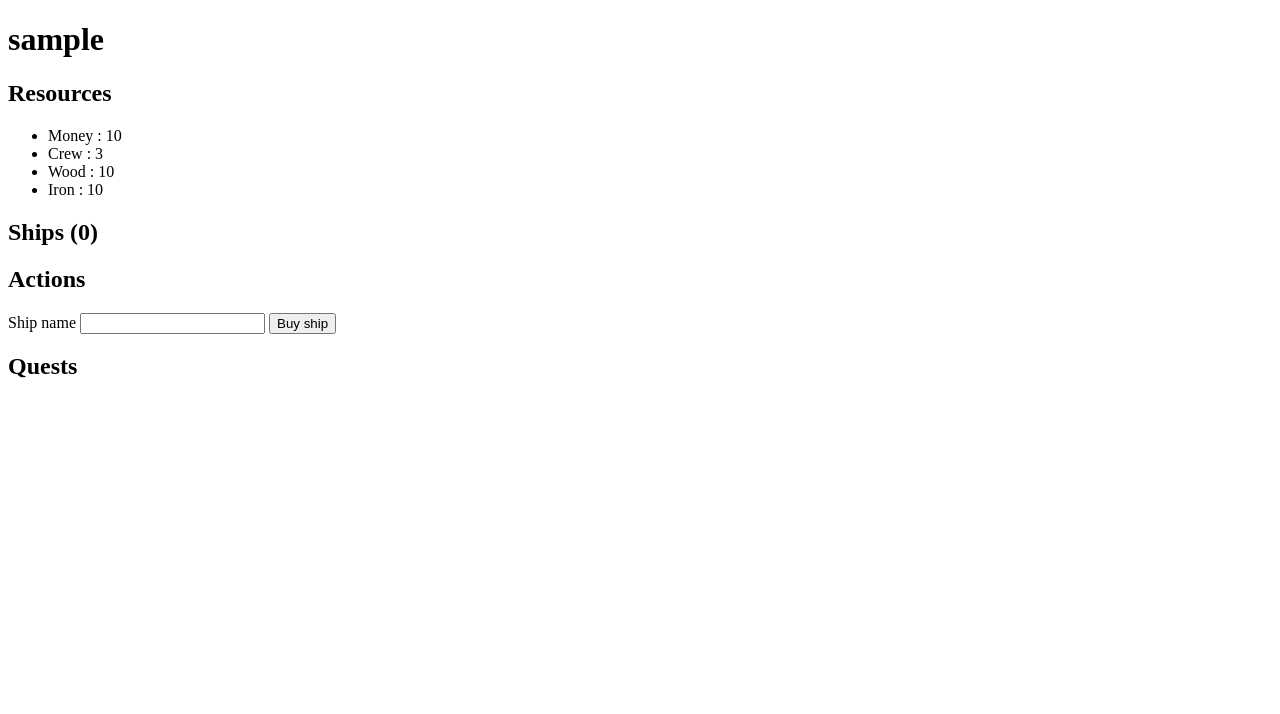
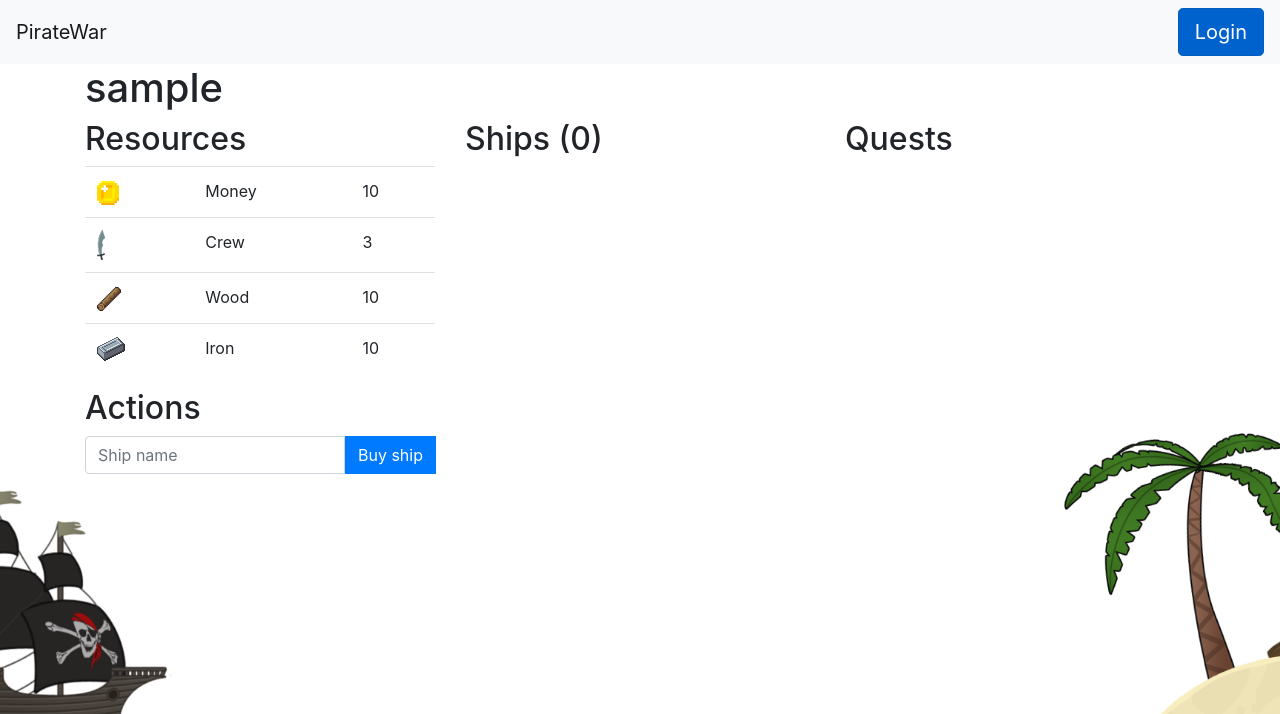
Before and after one commit to HE-Arc/PirateWar, a Django app: page /play/ in a window 1280 px wide. Shown: the top 714 px of the page. Run offline with Django 3.2, Linux system fonts and the light colour scheme; the visitor is signed in with stand-in values (Sample User, id 1); data comes from the database, SQL or seed files in the repository; data that the repository does not hold is empty; some libraries are stand-ins or nearby versions.

Commit message:
add bootstrap, background image and navbar

```diff
--- a/pirateWar/pirateWar/settings.py
+++ b/pirateWar/pirateWar/settings.py
@@ -36,6 +36,7 @@
     'django.contrib.sessions',
     'django.contrib.messages',
     'django.contrib.staticfiles',
+    'bootstrap4',
 ]
 
 MIDDLEWARE = [
--- /dev/null
+++ b/pirateWar/pirateWarApp/static/css/style.css
@@ -0,0 +1,7 @@
+body {
+    background: white url("../img/background.png") no-repeat center center fixed;
+  -webkit-background-size: cover;
+  -moz-background-size: cover;
+  -o-background-size: cover;
+  background-size: cover;
+}
--- a/pirateWar/pirateWarApp/templates/base.html
+++ b/pirateWar/pirateWarApp/templates/base.html
@@ -1,7 +1,18 @@
 <!DOCTYPE html>
 <html lang="en">
 <head>
+    {# Load the tag library #}
+    {% load bootstrap4 %}
+    {% load static %}
+
+    {# Load CSS and JavaScript #}
+    {% bootstrap_css %}
+    {% bootstrap_javascript jquery='full' %}
+
+    {# Display django.contrib.messages as Bootstrap alerts #}
+    {% bootstrap_messages %}
     <meta charset="UTF-8">
+    <link rel="stylesheet" type="text/css" href="{% static 'css/style.css' %}" />
     <title>
         {% block title %}
         PirateWar
@@ -9,10 +20,33 @@
     </title>
 </head>
 <body>
+<nav class="navbar navbar-expand-lg navbar-light bg-light">
+  <a class="navbar-brand" href="{% url 'home' %}">PirateWar</a>
+  <button class="navbar-toggler" type="button" data-toggle="collapse" data-target="#navbarSupportedContent" aria-controls="navbarSupportedContent" aria-expanded="false" aria-label="Toggle navigation">
+    <span class="navbar-toggler-icon"></span>
+  </button>
+
+  <div class="collapse navbar-collapse" id="navbarSupportedContent">
+    <ul class="navbar-nav mr-auto">
+
+    </ul>
+      <ul class="navbar-nav my-2 my-lg-0">
+          <li>
+            {% if logged %}
+                <a href="{% url 'logout' %}" class="btn btn-primary btn-lg active" role="button" aria-pressed="true">Logout</a>
+            {% else %}
+                <a href="{% url 'login' %}" class="btn btn-primary btn-lg active" role="button" aria-pressed="true">Login</a>
+            {% endif %}
+          </li>
+      </ul>
+  </div>
+</nav>
+
 
 {% block content %}
 <p>Default</p>
 {% endblock %}
 
+
 </body>
 </html>
--- a/pirateWar/pirateWarApp/templates/home.html
+++ b/pirateWar/pirateWarApp/templates/home.html
@@ -7,10 +7,12 @@
     <h2>Home</h2>
     {% if logged %}
         <p>Welcome back {{ username }} </p>
-        <a href="{% url 'play' %}">Start game</a>
+
+        <a href="{% url 'play' %}" class="btn btn-primary btn-lg active" role="button" aria-pressed="true">Start game</a>
+
     {% else %}
         <p>You need to login to continue</p>
-        <a href="{% url 'login' %}">Go to login page</a>
+        <a href="{% url 'login' %}" class="btn btn-primary btn-lg active" role="button" aria-pressed="true">Go to login page</a>
     {% endif %}
 
 
--- a/pirateWar/pirateWarApp/templates/play.html
+++ b/pirateWar/pirateWarApp/templates/play.html
@@ -1,38 +1,76 @@
 {% extends 'base.html' %}
+{% load static %}
 
 {% block title %}PirateWar{% endblock %}
 
 {% block content %}
+
+<div class="container">
     <h1>{{ player.user.username }}</h1>
+</div>
 
+<div class="container">
+    <div class="row">
+        <div class="col">
             <h2>Resources</h2>
-    <ul>
-        <li>Money : {{ player.money }}</li>
-        <li>Crew : {{ player.crew }}</li>
-        <li>Wood : {{ player.wood }}</li>
-        <li>Iron : {{ player.iron }}</li>
-    </ul>
-
-    <h2>Ships ({{ nbships }})</h2>
-
-    <ul>
-        {% for ship in ships %}
-
-            <li>{{ ship.name }} (<a href="">edit</a>, <a href="">delete</a>)
-            </li>
-
-        {% endfor %}
-    </ul>
-
+            <table class="table">
+                <tbody>
+                <tr>
+                    <th scope="row"><img src="{% static 'img/coin.png' %}" alt="Money" title="Money"/></th>
+                    <td>Money</td>
+                    <td>{{ player.money }}</td>
+                </tr>
+                <tr>
+                    <th scope="row"><img src="{% static 'img/sword_little.png' %}" alt="Crew" title="Crew" height="30"/>
+                    </th>
+                    <td>Crew</td>
+                    <td>{{ player.crew }}</td>
+                </tr>
+                <tr>
+                    <th scope="row"><img src="{% static 'img/wood.png' %}" alt="Wood" title="Wood"/></th>
+                    <td>Wood</td>
+                    <td>{{ player.wood }}</td>
+                </tr>
+                <tr>
+                    <th scope="row"><img src="{% static 'img/iron.png' %}" alt="Iron" title="Iron"/></th>
+                    <td>Iron</td>
+                    <td>{{ player.iron }}</td>
+                </tr>
+                </tbody>
+            </table>
             <h2>Actions</h2>
             <form method="post" action="{% url 'play' %}">
                 {% csrf_token %}
-        <label for="shipname">Ship name</label>
-        <input id="shipname" type="text" name="shipname">
-        <input type="submit" value="Buy ship">
+                <div class="input-group">
+                    <input type="text" class="form-control" placeholder="Ship name"
+                           aria-label="Input group example" aria-describedby="btnGroupAddon" id="shipname" name="shipname">
+                    <div class="input-group-prepend">
+                        <input type="submit" class="btn btn-primary" value="Buy ship">
+                    </div>
+                </div>
             </form>
+        </div>
+        <div class="col">
+            <h2>Ships ({{ nbships }})</h2>
 
+            <table class="table">
+                <tbody>
+                {% for ship in ships %}
+                <tr>
+                    <th scope="row">{{ ship.name }}</th>
+                    <td><a href="">edit</a></td>
+                    <td><a href="">delete</a></td>
+                </tr>
+                {% endfor %}
+                </tbody>
+            </table>
+        </div>
+        <div class="col">
             <h2>Quests</h2>
             <a></a>
+        </div>
+    </div>
+</div>
+
 
 {% endblock %}
--- a/requirements.txt
+++ b/requirements.txt
@@ -5,3 +5,4 @@
 
 # Project
 Django
+django-bootstrap4
```
Also changed, not shown: pirateWar/pirateWarApp/static/img/background.png (added), pirateWar/pirateWarApp/static/img/coin.png (added), pirateWar/pirateWarApp/static/img/iron.png (added), pirateWar/pirateWarApp/static/img/sword_little.png (added), pirateWar/pirateWarApp/static/img/wood.png (added). Lines whose indentation alone changed are shown as unchanged.
